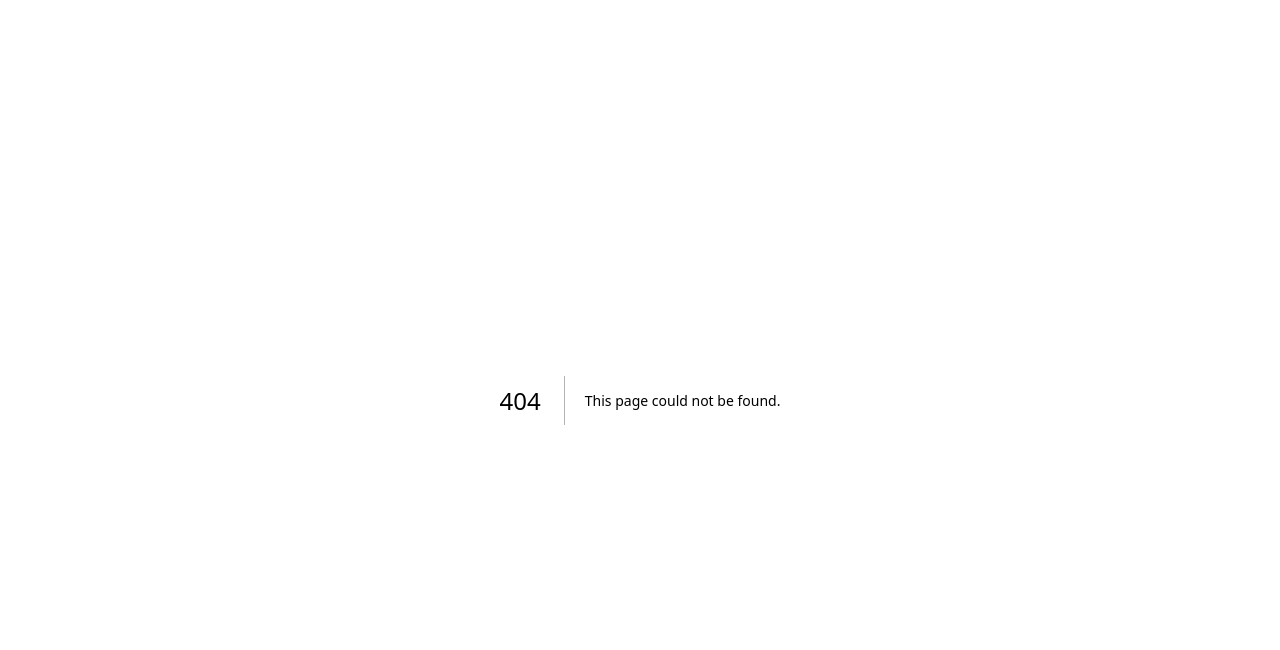
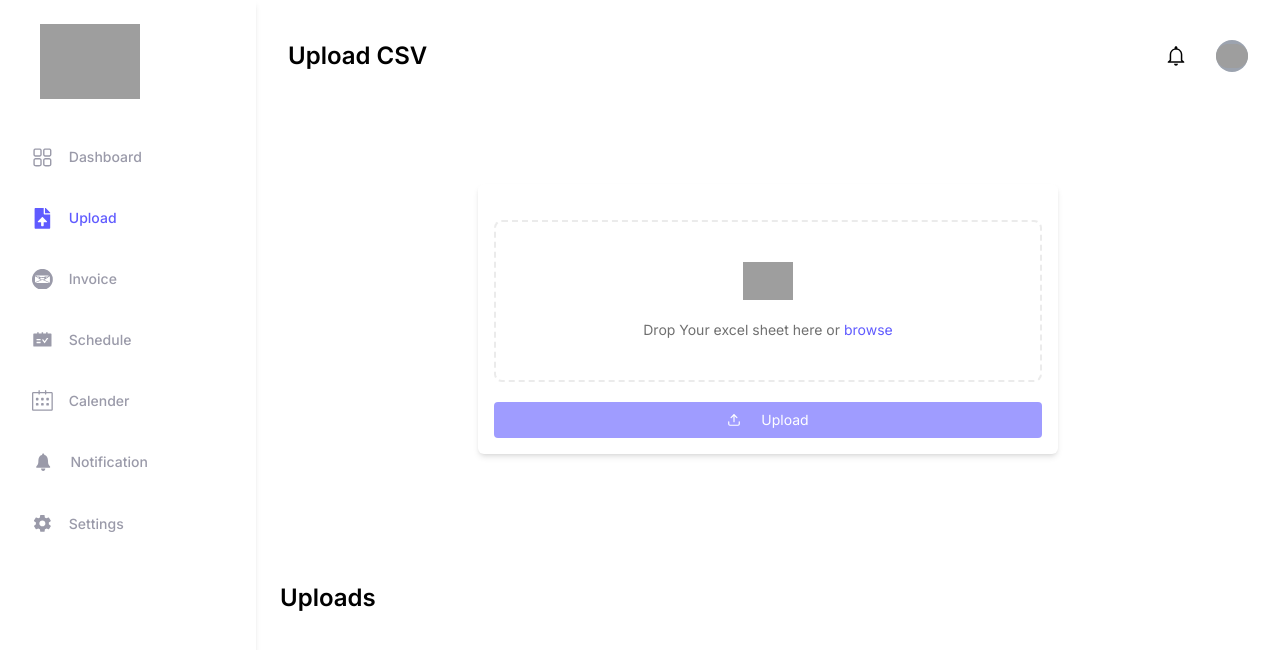
Before and after one commit to Ashutosh5333/OpeninApp, a Next.js app in the folder my-app/: page /dashboard in a window 1280 px wide. Before the commit this address had no page. Shown: the top 650 px of the page. Built offline with nearby package versions, Linux system fonts and the light colour scheme; grey boxes are pictures that could not be loaded.

Commit message:
feat:push

```diff
--- a/my-app/src/app/pages/dashboard/page.jsx
+++ b/my-app/src/app/(pages)/dashboard/page.jsx
@@ -39,8 +39,8 @@ const page = () => {
               <span className="material-icons hidden sm:block">
                 <div className="w-8 h-8 bg-gray-400 rounded-full flex items-center justify-center">
                   <img
-                    src="https://bit.ly/dan-abramov"
-                    alt="dan"
+                    src="https://bit.ly/kent-c-dodds"
+                    alt="Kent Dodds"
                     className="rounded-full"
                   />
                 </div>
--- a/my-app/src/app/components/BrosweFile.jsx
+++ b/my-app/src/app/components/BrosweFile.jsx
@@ -3,6 +3,7 @@ import Image from "next/image";
 import React, { useRef, useState } from "react";
 import Papa from "papaparse";
 import { FiUpload } from "react-icons/fi";
+import toast, { Toaster } from 'react-hot-toast';
 import "./a.css";
 
 
@@ -79,7 +80,10 @@ export const BrosweFile = () => {
   };
 
   const handleUpload = () => {
-    setClickUpload(true);
+     toast.success("Uploading.......")
+     setTimeout(()=>{
+       setClickUpload(true);
+     },1000)
   };
 
   return (
@@ -254,6 +258,7 @@ export const BrosweFile = () => {
           </table>
         )}
       </div>
+      <Toaster/>
     </>
   );
 };
--- a/my-app/src/app/components/Emailcomp.jsx
+++ b/my-app/src/app/components/Emailcomp.jsx
@@ -26,13 +26,12 @@ const Emailcomp = () => {
     if (formData.email === "" || formData.password === "") {
       toast.error("Fill both fields");
     } else {
+      router.push("/dashboard")
       toast.success("Login Successfully");
-      router.push("/dashboard")
     }
 
   };
 
-    //  console.log("formdata",formData)
 
   return (
     <>
```
Also changed, not shown: my-app/src/app/(pages)/signin/page.jsx (renamed from my-app/src/app/pages/signin/page.jsx).
